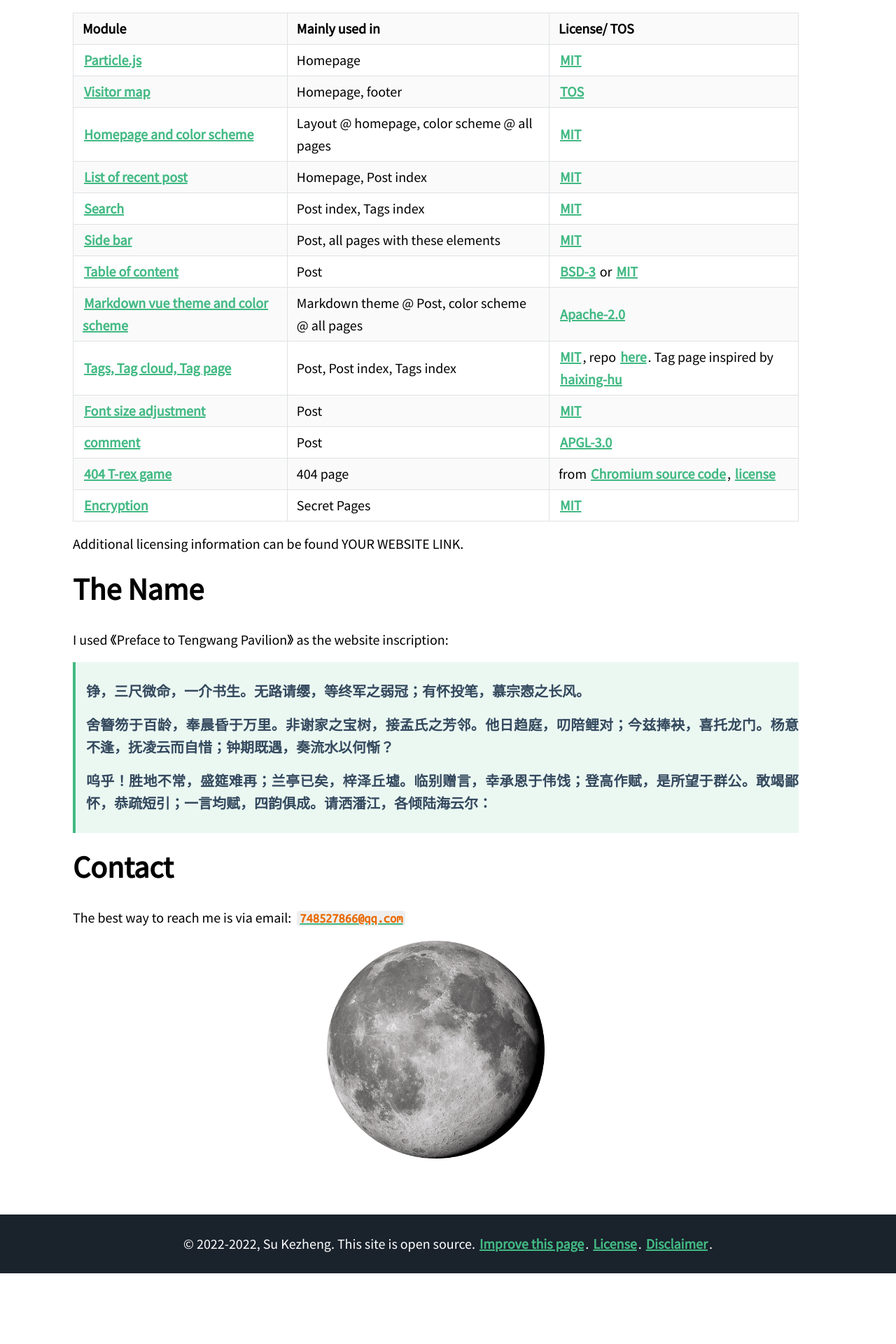
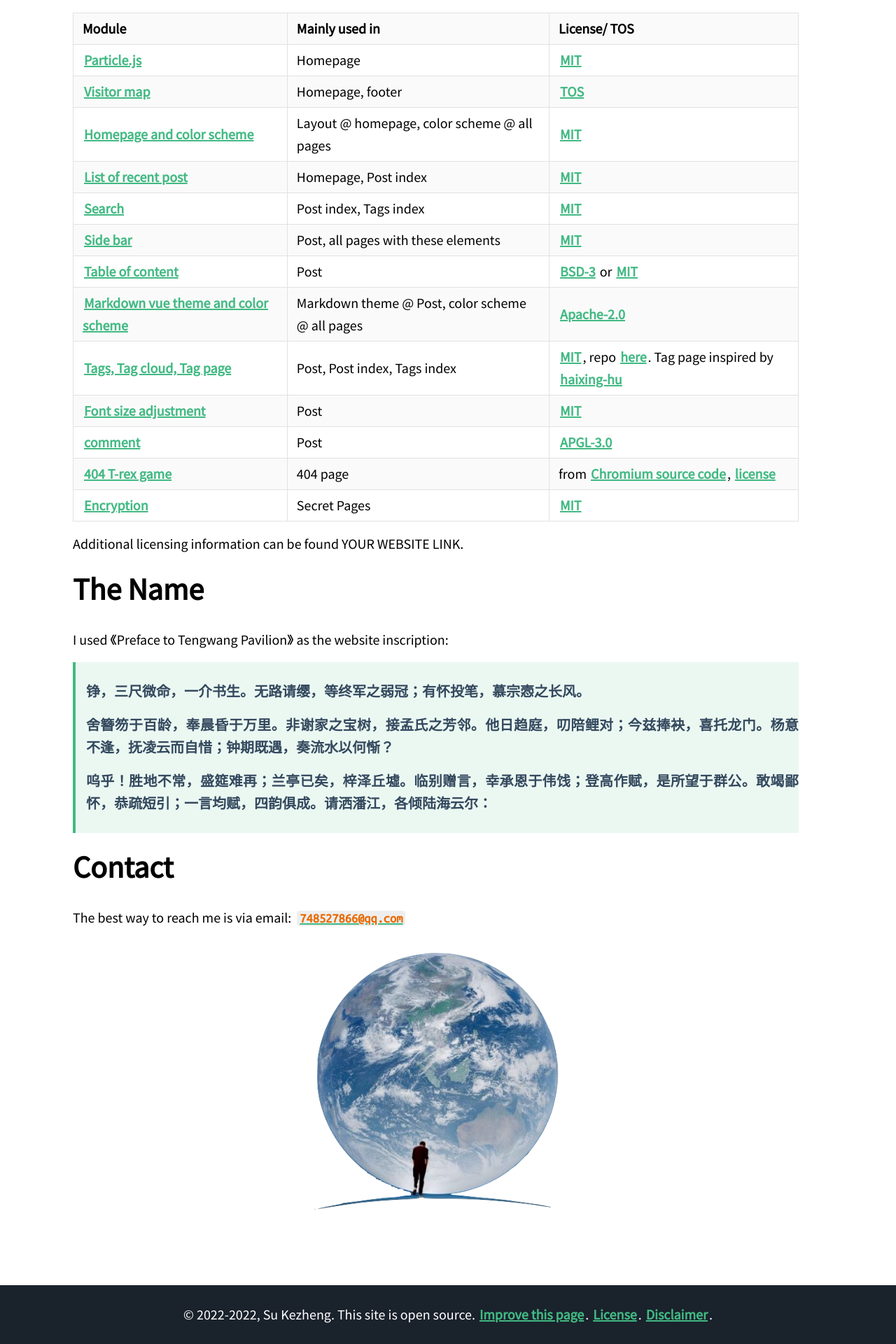
Before and after one commit to ssskz/ssskz.github.io, a Jekyll site: the page built from about/index.md, in a window 1280 px wide. Shown: the part 770-2690 px from the top of the page at 70% size. Built offline with Jekyll 4.4.1, drawn with Linux system fonts in a browser that asks for light colours; nearby versions of some CDN libraries; before the commit the page ends 2589 px from its top, so only the background shows below that.

Commit message:
Update index.md

```diff
--- a/about/index.md
+++ b/about/index.md
@@ -61,4 +61,4 @@ I used 《Preface to Tengwang Pavilion》 as the website inscription:
 
 The best way to reach me is via email: [`748527866@qq.com`](mailto:748527866@qq.com)
 
-<img src="https://ssskz.github.io/about/Moon.png" width="30%">
+<img src="https://ssskz.github.io/about/Me.png" width="50%">
```
